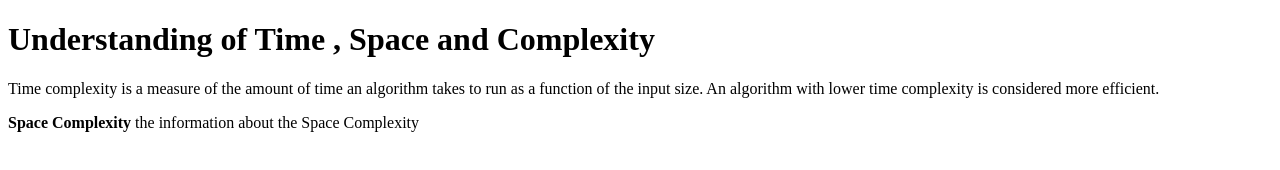
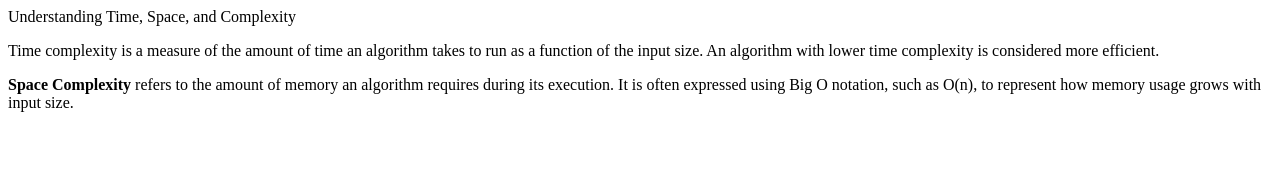
Before and after one commit to acciojob/time-and-space-complexity-Ajaymanik, a website: page main.html in a window 1280 px wide. Drawn offline with Linux system fonts and the light colour scheme.

Commit message:
created a submission

```diff
--- a/main.html
+++ b/main.html
@@ -7,10 +7,11 @@
 </head>
 
 <body>
-	<!-- the entire body must be written by student -->
-	<h1>Understanding of Time , Space and Complexity</h1>
-	<p>Time complexity is a measure of the amount of time an algorithm takes to run as a function of the input size. An algorithm with lower time complexity is considered more efficient.</p>
-	<p><b>Space Complexity</b>   the information about the Space Complexity</p>
+	<!<h1>Understanding Time, Space, and Complexity</h1>
+
+    <p>Time complexity is a measure of the amount of time an algorithm takes to run as a function of the input size. An algorithm with lower time complexity is considered more efficient.</p>
+
+    <p><b>Space Complexity</b> refers to the amount of memory an algorithm requires during its execution. It is often expressed using Big O notation, such as O(n), to represent how memory usage grows with input size.</p>
     <script type="text/javascript" src="./script.js">
 </script>
 
```
